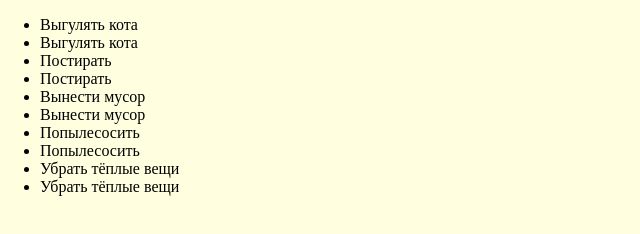
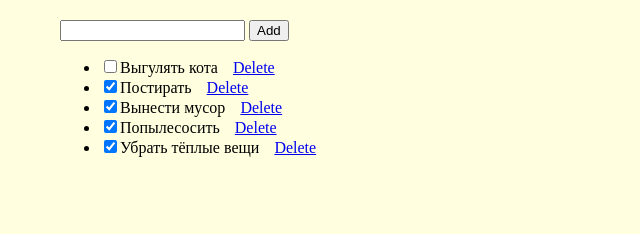
Before and after one commit to agromski/JS_education, a plain HTML site: page toDoList/index.html in a window 1280 px wide. Shown: the whole page, without its empty margins (0-640 px from the left). Drawn offline with nearby package versions, Linux system fonts and the light colour scheme.

Commit message:
add toDoList complited

```diff
--- a/toDoList/css/main.css
+++ b/toDoList/css/main.css
@@ -7,7 +7,11 @@ body{
 	margin: 0;
 	background: lightyellow;
 }
-.container{
+#wrapper{
 	max-width: 1200px;
+	padding: 20px;
 	margin: 0 auto;
 }
+.btn-delete{
+	margin-left: 15px;
+}
--- a/toDoList/index.html
+++ b/toDoList/index.html
@@ -8,8 +8,11 @@
 </head>
 <body>
 	<div id="wrapper">
+		<form class="add-form">
+			<input type="text">
+			<button type="submit"> Add </button>
+		</form>
 		<ul class="my-list">
-
 		</ul>
 	</div>
 	<script src="https://ajax.googleapis.com/ajax/libs/jquery/3.1.1/jquery.min.js" defer></script>
--- a/toDoList/js/jquery.main.js
+++ b/toDoList/js/jquery.main.js
@@ -1,39 +1,74 @@
 // page init
 $(function(){
-	get();
-	get();
-	get();
+	toDoList();
 });
 
 
-var toDoList = [{
+var array = [{
 		title: "Выгулять кота",
-		done: "false",
+		done: false,
 	},
 	{
 		title: "Постирать",
-		done: "true",
+		done: true,
 	},
 	{
 		title: "Вынести мусор",
-		done: "true",
+		done: true,
 	},
 	{
 		title: "Попылесосить",
-		done: "false",
+		done: true,
 	},
 	{
 		title: "Убрать тёплые вещи",
-		done: "false",
+		done: true,
 }];
 
+function toDoList() {
 
-function get() {
-	$('.my-list').html('');
-	$(toDoList).each(function (index, item) {
-		var definition = item.title;
-		var li = $('<li>' + definition + '</li>'+'<li>' + definition + '</li>');
-		$('.my-list').append(li);
+	var form = $('.add-form');
+	var input = form.find('input');
+	var listContainer = $('.my-list');
+
+
+	renderList();
+
+	form.on('submit', function(e){
+		e.preventDefault();
+		if (!input.val()) return;
+		addItem(input.val());
+		form[0].reset();
 	});
 
+	$(listContainer).on('click', '.btn-delete', function(e){
+		e.preventDefault();
+		removeItem(this.dataset.index);
+	});
+
+
+
+	function renderList() {
+		var list = '';
+		$(array).each(function (index, item) {
+			var checkbox = (item.done) ? '<input type="checkbox" checked>' : '<input type="checkbox">';
+			list = list + '<li>' + checkbox + item.title + '<a href="#" data-index="' + index + '" class="btn-delete">Delete</a>' + '</li>';
+		});
+		listContainer.html(list);
+	};
+
+	function addItem(value) {
+		var o = {
+			title: value,
+			done: false
+		};
+		array.push(o);
+		renderList();
+	};
+
+	function removeItem(index) {
+		array.splice(index, 1);
+		renderList();
+	}
+
 };
```
